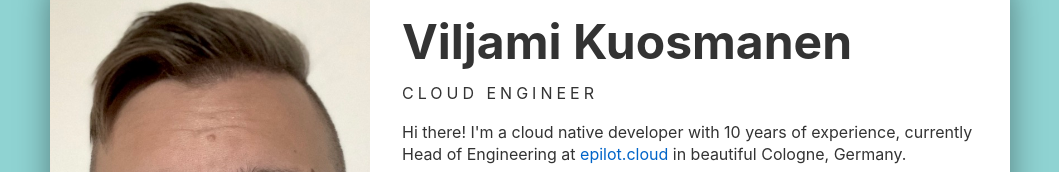
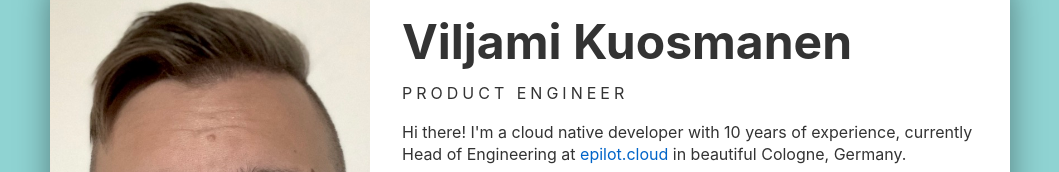
Before and after one commit to anttiviljami/personal-website, a Svelte app: page / in a window 1280 px wide. Shown: the part 134-306 px from the top of the page, without its empty margins (110-1169 px from the left). Built offline with nearby package versions, Linux system fonts and the light colour scheme.

Commit message:
I’m a product engineer

```diff
--- a/src/App.svelte
+++ b/src/App.svelte
@@ -187,7 +187,7 @@
         {tiltY}>
         <div class="intro">
           <h1 class="heading">Viljami Kuosmanen</h1>
-          <p class="title">Cloud Engineer</p>
+          <p class="title">Product Engineer</p>
           <p>
             Hi there! I'm a cloud native developer with 10 years of experience, currently Head of Engineering at <a href="https://epilot.cloud/en" target="_blank">epilot.cloud</a> in beautiful Cologne, Germany.
           </p>
```
